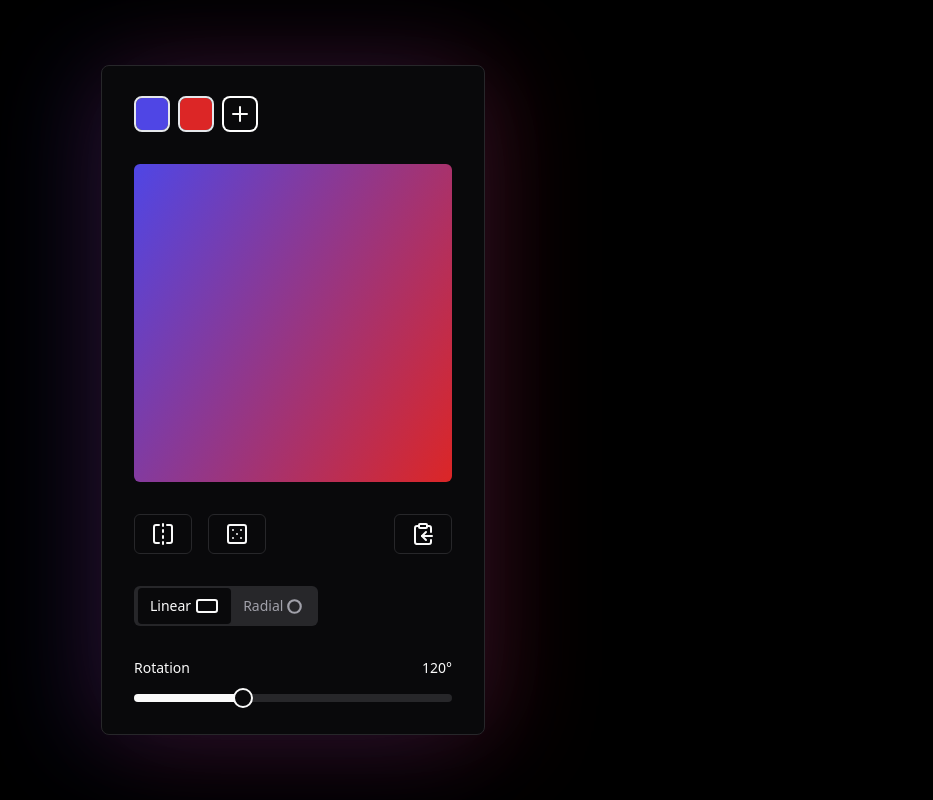
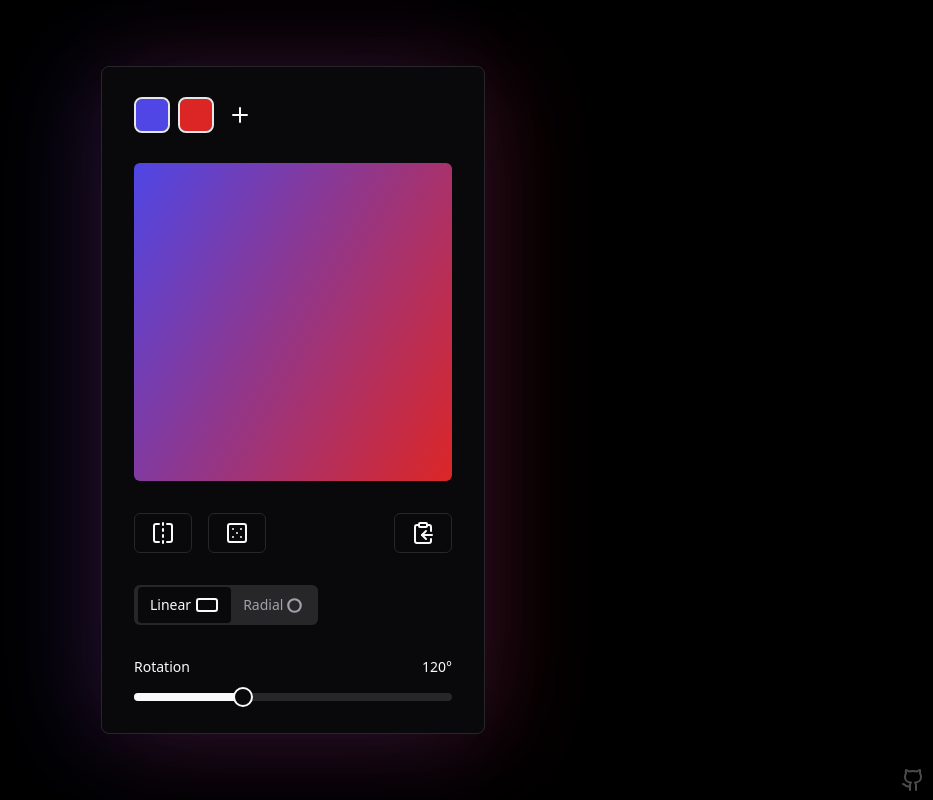
Before and after one commit to oscarheimdahl/gradient, a React (Vite) app: page / in a window 1280 px wide. Shown: the whole page, without its empty margins (347-1280 px from the left). Built offline with nearby package versions, Linux system fonts and the light colour scheme.

Commit message:
Update readme

```diff
--- a/src/App.tsx
+++ b/src/App.tsx
@@ -5,6 +5,8 @@ import { ColorRow } from './components/ColorRow';
 import { GradientBox } from './components/GradientBox';
 import { GradientTypeToggle } from './components/GradientTypeToggle';
 import { RotationSlider } from './components/RotationSlider';
+
+import { GithubLink } from './components/GithubLink';
 
 function App() {
   return (
@@ -17,9 +19,10 @@ function App() {
 function AppContent() {
   return (
     <div
-      className={` absolute top-0 h-full w-full p-8 bg-black grid place-content-center transition-colors`}
+      className={`h-full w-full p-8 bg-black grid place-content-center transition-colors`}
     >
       <ShadowCard />
+      <GithubLink />
     </div>
   );
 }
--- a/src/components/ColorRow.tsx
+++ b/src/components/ColorRow.tsx
@@ -43,26 +43,22 @@ export function ColorRow() {
           />
         </Reorder.Item>
       ))}
-      <Reorder.Item
-        className={`${canAdd ? '' : 'opacity-0'} delay-100 transition-opacity`}
-        key={'last'}
-        value={'last'}
-        drag={false}
-      >
+      {canAdd && (
         <Button
-          disabled={!canAdd}
           onClick={() =>
             dispatch({
               type: 'ADD_COLOR_STOP',
               payload: newRandomColorStop(),
             })
           }
-          className={'size-8 ring-2 ring-white p-0 shrink-0 bg-zinc-950'}
+          className={`${
+            canAdd ? '' : 'opacity-0'
+          } size-8 p-0 shrink-0 bg-zinc-950 transition-opacity`}
           variant={'ghost'}
         >
           <Plus />
         </Button>
-      </Reorder.Item>
+      )}
     </Reorder.Group>
   );
 }
--- /dev/null
+++ b/src/components/GithubLink.tsx
@@ -0,0 +1,35 @@
+export function GithubLink() {
+  return (
+    <a href='https://github.com/oscarheimdahl/gradient'>
+      <button
+        aria-label='oscarheimdahl github'
+        className='group absolute right-0 bottom-0 opacity-30 m-2 size-6'
+      >
+        <GithubIcon className='transition-transform group-hover:rotate-12 group-focus-visible:rotate-12' />
+      </button>
+    </a>
+  );
+}
+
+interface GithubIconProps {
+  className?: string;
+}
+export function GithubIcon({ className }: GithubIconProps) {
+  return (
+    <svg
+      className={className}
+      xmlns='http://www.w3.org/2000/svg'
+      width='24'
+      height='24'
+      viewBox='0 0 24 24'
+      fill='none'
+      stroke='currentColor'
+      strokeWidth='2'
+      strokeLinecap='round'
+      strokeLinejoin='round'
+    >
+      <path d='M15 22v-4a4.8 4.8 0 0 0-1-3.5c3 0 6-2 6-5.5.08-1.25-.27-2.48-1-3.5.28-1.15.28-2.35 0-3.5 0 0-1 0-3 1.5-2.64-.5-5.36-.5-8 0C6 2 5 2 5 2c-.3 1.15-.3 2.35 0 3.5A5.403 5.403 0 0 0 4 9c0 3.5 3 5.5 6 5.5-.39.49-.68 1.05-.85 1.65-.17.6-.22 1.23-.15 1.85v4' />
+      <path d='M9 18c-4.51 2-5-2-7-2' />
+    </svg>
+  );
+}
```
Also changed, not shown: 1 other file (tests, documents, lock files or other folders).
